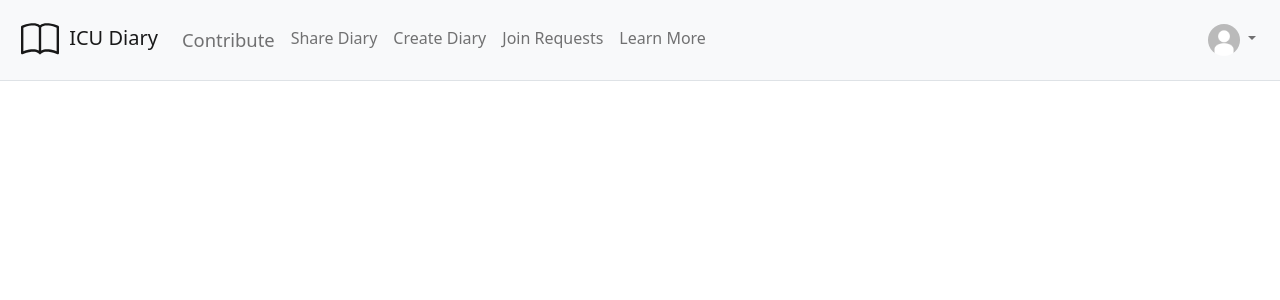
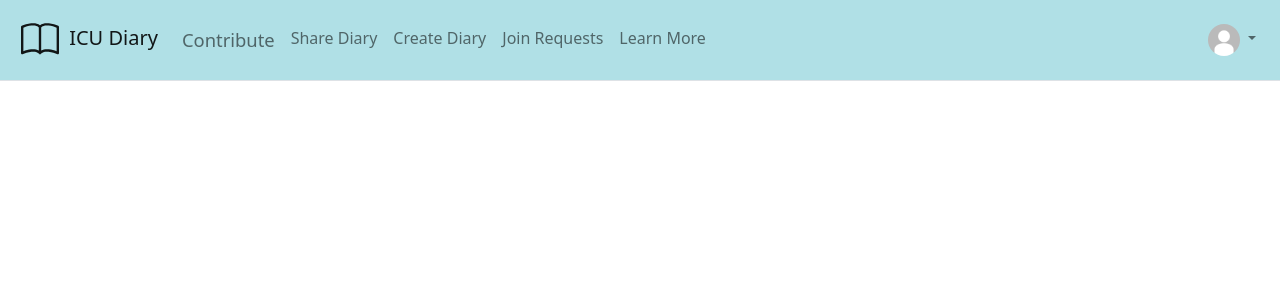
Before and after one commit to willcooley4/icu-diary, a Flask app: page /new_diary/ in a window 1280 px wide. Shown: the top 300 px of the page. Run offline with Flask 2, Linux system fonts and the light colour scheme; the visitor is signed in with stand-in values (Sample User, id 1); some libraries are stand-ins or nearby versions.

Commit message:
navbar stuff

```diff
--- a/diary/templates/navbar.html
+++ b/diary/templates/navbar.html
@@ -15,7 +15,7 @@
   <body>
 
     <!-- Beginning of navbar-->
-    <nav class="navbar navbar-expand-lg navbar-light bg-light p-3 mb-3 border-bottom">
+    <nav class="navbar navbar-expand-lg navbar-light p-3 mb-3 border-bottom" style="background-color: powderblue;">
       <!-- Logo, redirect to home -->
       <a class="navbar-brand" href="/">
         <svg xmlns="http://www.w3.org/2000/svg" width="48" height="38" fill="currentColor" class="bi bi-book" viewBox="0 0 16 16">
```
